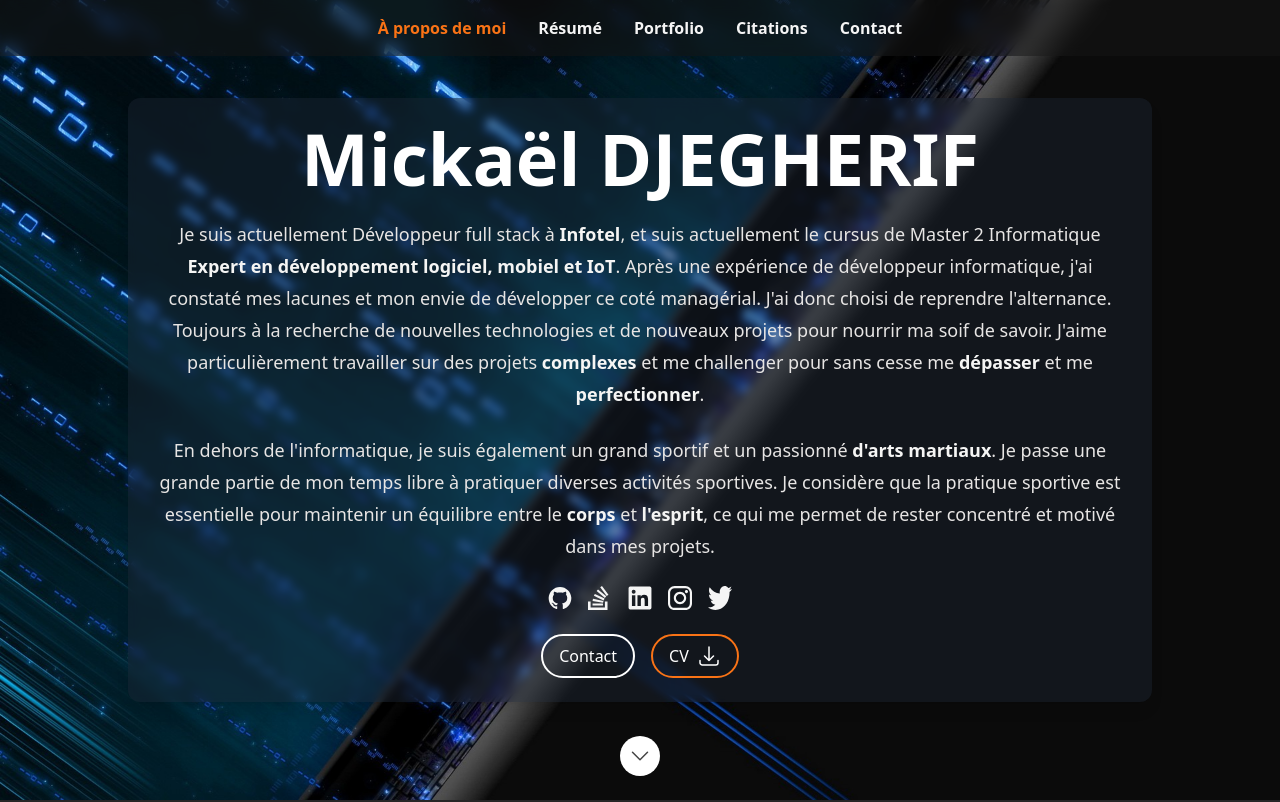
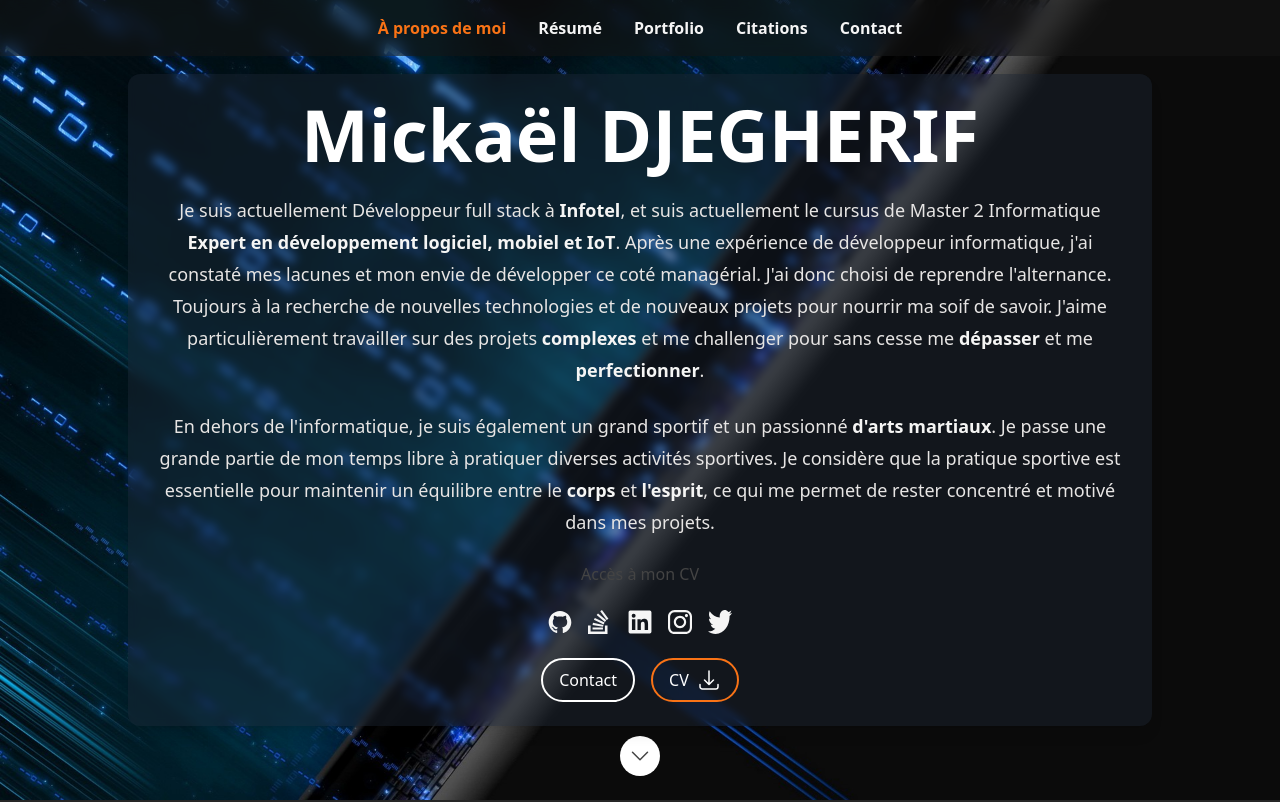
Before and after one commit to MikeXXI/portfolio, a Next.js app: page / in a window 1280 px wide. Shown: the top 802 px of the page. Built offline with nearby package versions, Linux system fonts and the light colour scheme.

Commit message:
Update data.tsx

```diff
--- a/src/data/data.tsx
+++ b/src/data/data.tsx
@@ -84,6 +84,7 @@ export const heroData: Hero = {
           Je passe une grande partie de mon temps libre à pratiquer diverses activités sportives.
           Je considère que la pratique sportive est essentielle pour maintenir un équilibre entre le <strong className="text-stone-100">corps</strong> et <strong className="text-stone-100">l'esprit</strong>, ce qui me permet de rester concentré et motivé dans mes projets.
       </p>
+      <a href="CV.pdf">Accès à mon CV</a>
     </>
   ),
   actions: [
```
